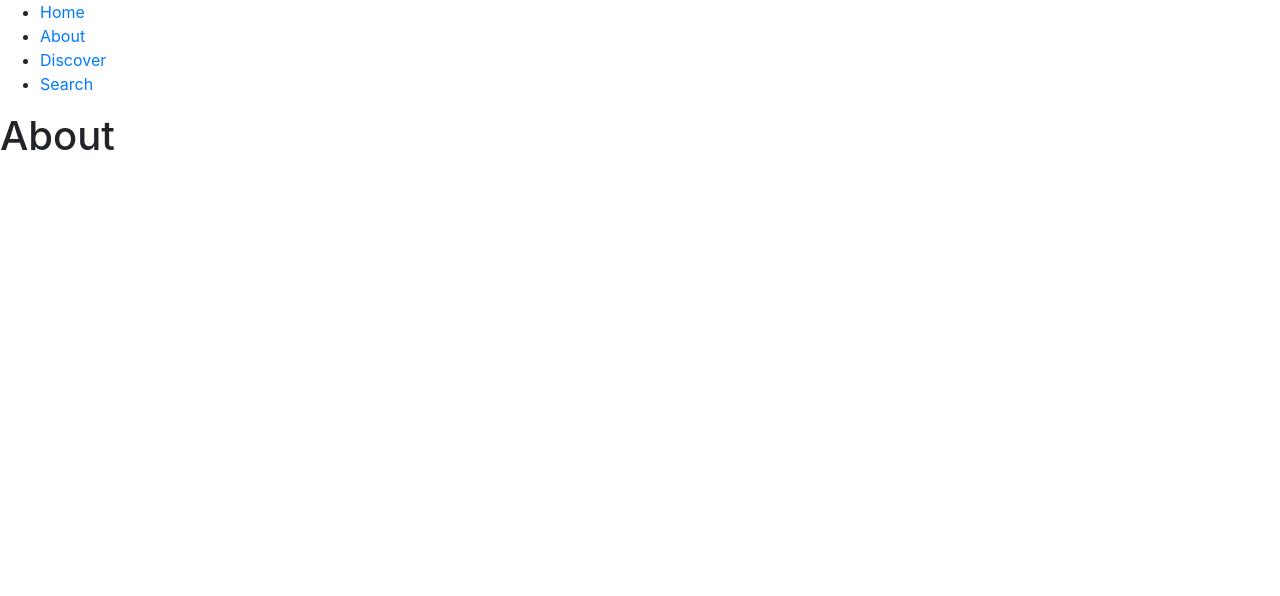
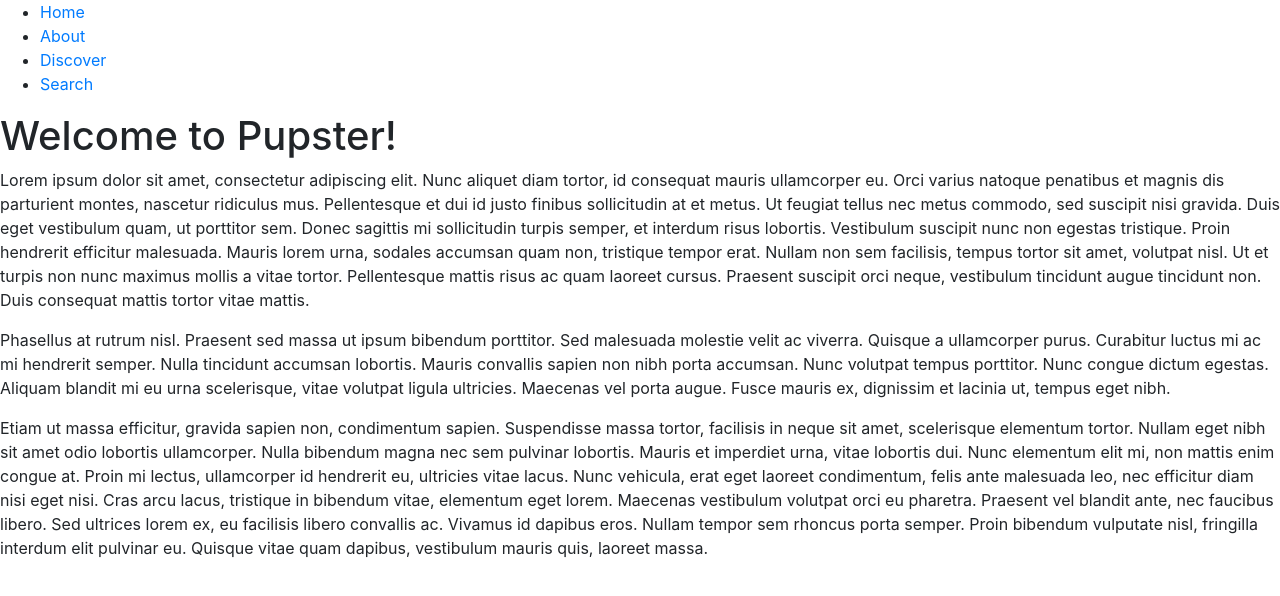
Before and after one commit to loljoho/pupster, a React (Create React App) app: page /about in a window 1280 px wide. Shown: the top 596 px of the page. Built offline with nearby package versions, Linux system fonts and the light colour scheme.

Commit message:
Use About page component in route

```diff
--- a/src/App.js
+++ b/src/App.js
@@ -5,7 +5,11 @@
   Route,
   Link
 } from 'react-router-dom';
+
+import About from './pages/About';
+
 import logo from './logo.svg';
+
 import './App.css';
 
 function App() {
@@ -32,9 +36,7 @@
         {/* A <Switch> looks through its children <Route>s and
             renders the first one that matches the current URL. */}
         <Switch>
-          <Route path="/about">
-            <h1>About</h1>
-          </Route>
+          <Route path="/about" component={About} />
           <Route path="/discover">
             <h1>Discover</h1>
           </Route>
--- a/src/pages/About.js
+++ b/src/pages/About.js
@@ -0,0 +1,14 @@
+import React from 'react';
+
+function About() {
+  return (
+    <>
+      <h1>Welcome to Pupster!</h1>
+      <p>Lorem ipsum dolor sit amet, consectetur adipiscing elit. Nunc aliquet diam tortor, id consequat mauris ullamcorper eu. Orci varius natoque penatibus et magnis dis parturient montes, nascetur ridiculus mus. Pellentesque et dui id justo finibus sollicitudin at et metus. Ut feugiat tellus nec metus commodo, sed suscipit nisi gravida. Duis eget vestibulum quam, ut porttitor sem. Donec sagittis mi sollicitudin turpis semper, et interdum risus lobortis. Vestibulum suscipit nunc non egestas tristique. Proin hendrerit efficitur malesuada. Mauris lorem urna, sodales accumsan quam non, tristique tempor erat. Nullam non sem facilisis, tempus tortor sit amet, volutpat nisl. Ut et turpis non nunc maximus mollis a vitae tortor. Pellentesque mattis risus ac quam laoreet cursus. Praesent suscipit orci neque, vestibulum tincidunt augue tincidunt non. Duis consequat mattis tortor vitae mattis.</p>
+      <p>Phasellus at rutrum nisl. Praesent sed massa ut ipsum bibendum porttitor. Sed malesuada molestie velit ac viverra. Quisque a ullamcorper purus. Curabitur luctus mi ac mi hendrerit semper. Nulla tincidunt accumsan lobortis. Mauris convallis sapien non nibh porta accumsan. Nunc volutpat tempus porttitor. Nunc congue dictum egestas. Aliquam blandit mi eu urna scelerisque, vitae volutpat ligula ultricies. Maecenas vel porta augue. Fusce mauris ex, dignissim et lacinia ut, tempus eget nibh.</p>
+      <p>Etiam ut massa efficitur, gravida sapien non, condimentum sapien. Suspendisse massa tortor, facilisis in neque sit amet, scelerisque elementum tortor. Nullam eget nibh sit amet odio lobortis ullamcorper. Nulla bibendum magna nec sem pulvinar lobortis. Mauris et imperdiet urna, vitae lobortis dui. Nunc elementum elit mi, non mattis enim congue at. Proin mi lectus, ullamcorper id hendrerit eu, ultricies vitae lacus. Nunc vehicula, erat eget laoreet condimentum, felis ante malesuada leo, nec efficitur diam nisi eget nisi. Cras arcu lacus, tristique in bibendum vitae, elementum eget lorem. Maecenas vestibulum volutpat orci eu pharetra. Praesent vel blandit ante, nec faucibus libero. Sed ultrices lorem ex, eu facilisis libero convallis ac. Vivamus id dapibus eros. Nullam tempor sem rhoncus porta semper. Proin bibendum vulputate nisl, fringilla interdum elit pulvinar eu. Quisque vitae quam dapibus, vestibulum mauris quis, laoreet massa.</p>
+    </>
+  );
+}
+
+export default About;
```
